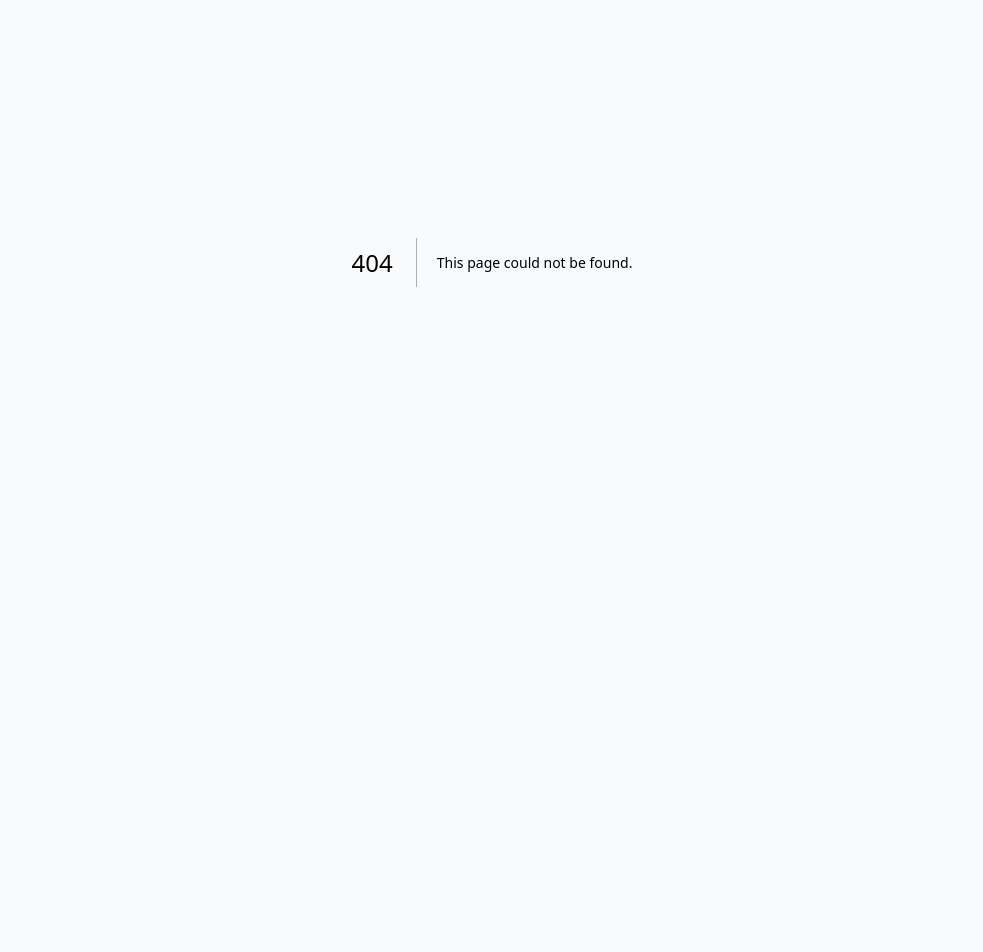
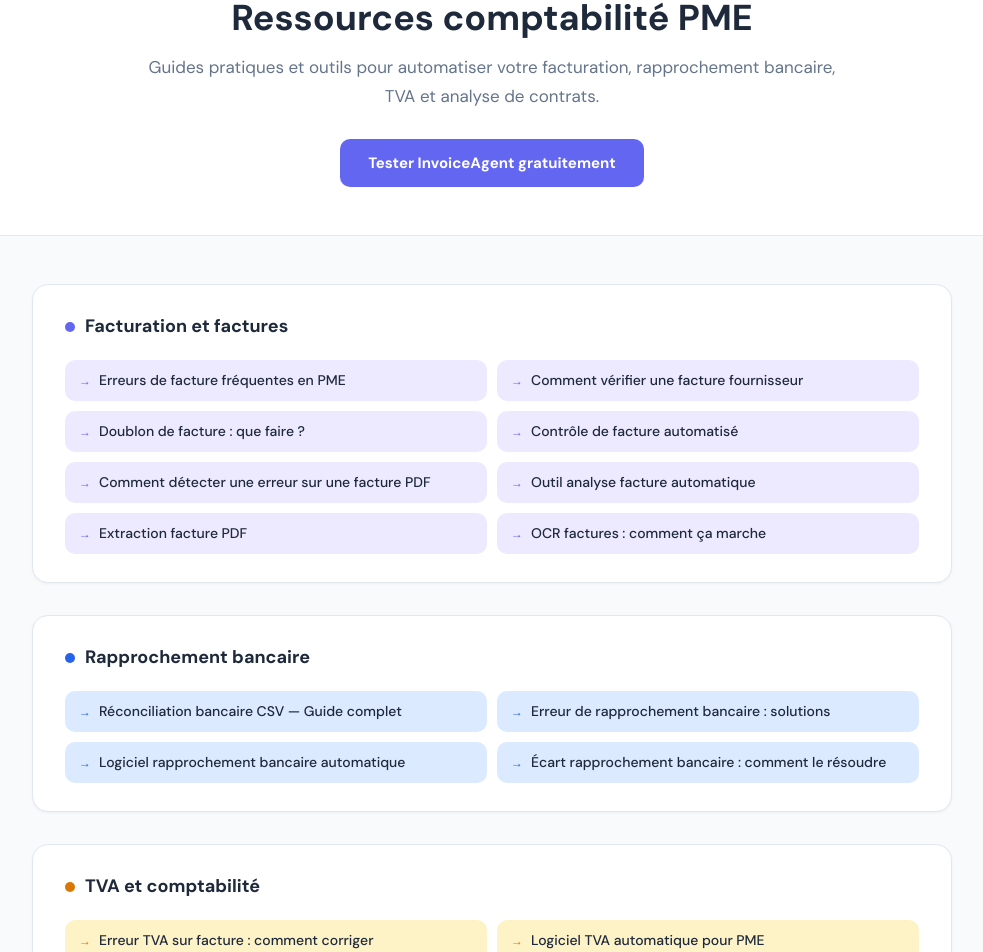
Before and after one commit to gentuar333-max/invoice-ai, a Next.js app: page /ressources in a window 1280 px wide. Before the commit this address had no page. Shown: the part 198-1150 px from the top of the page, without its empty margins (148-1131 px from the left). Before the commit the page ends 860 px from the top, so only its background shows below. Built offline with nearby package versions, Linux system fonts and the light colour scheme.

Commit message:
seo: add ressources hub page for internal linking

```diff
--- /dev/null
+++ b/app/(marketing)/ressources/page.tsx
@@ -0,0 +1,158 @@
+
+import { Metadata } from 'next'
+import SharedNav from '@/components/SharedNav'
+import SharedFooter from '@/components/SharedFooter'
+
+const BASE_URL = 'https://invoiceagent.fr'
+
+export const metadata: Metadata = {
+  title: 'Ressources comptabilité PME — Guides et outils gratuits | InvoiceAgent',
+  description: 'Guides pratiques, outils et ressources pour automatiser votre comptabilité PME : facturation, rapprochement bancaire, TVA, analyse de contrats.',
+  alternates: { canonical: `${BASE_URL}/ressources` },
+  robots: { index: true, follow: true },
+}
+
+const categories = [
+  {
+    title: 'Facturation et factures',
+    color: '#6366f1',
+    bg: '#ede9fe',
+    links: [
+      { label: 'Erreurs de facture fréquentes en PME', href: `${BASE_URL}/erreurs-facture-frequentes-pme` },
+      { label: 'Comment vérifier une facture fournisseur', href: `${BASE_URL}/comment-verifier-facture-fournisseur` },
+      { label: 'Doublon de facture : que faire ?', href: `${BASE_URL}/doublon-facture-que-faire` },
+      { label: 'Contrôle de facture automatisé', href: `${BASE_URL}/controle-facture-automatise` },
+      { label: 'Comment détecter une erreur sur une facture PDF', href: `${BASE_URL}/comment-detecter-erreur-facture-pdf` },
+      { label: 'Outil analyse facture automatique', href: `${BASE_URL}/outil-analyse-facture-automatique` },
+      { label: 'Extraction facture PDF', href: `${BASE_URL}/extraction-facture-pdf` },
+      { label: 'OCR factures : comment ça marche', href: `${BASE_URL}/blog/ocr-factures-comment-ca-marche` },
+    ],
+  },
+  {
+    title: 'Rapprochement bancaire',
+    color: '#2563eb',
+    bg: '#dbeafe',
+    links: [
+      { label: 'Réconciliation bancaire CSV — Guide complet', href: `${BASE_URL}/reconciliation-bancaire-csv` },
+      { label: 'Erreur de rapprochement bancaire : solutions', href: `${BASE_URL}/rapprochement-bancaire-erreur` },
+      { label: 'Logiciel rapprochement bancaire automatique', href: `${BASE_URL}/logiciel-rapprochement-bancaire-automatique` },
+      { label: 'Écart rapprochement bancaire : comment le résoudre', href: `${BASE_URL}/ecart-rapprochement-bancaire-solution` },
+    ],
+  },
+  {
+    title: 'TVA et comptabilité',
+    color: '#d97706',
+    bg: '#fef3c7',
+    links: [
+      { label: 'Erreur TVA sur facture : comment corriger', href: `${BASE_URL}/erreur-tva-facture-comment-corriger` },
+      { label: 'Logiciel TVA automatique pour PME', href: `${BASE_URL}/logiciel-tva-automatique-pme` },
+      { label: 'Calcul TVA : erreurs fréquentes en entreprise', href: `${BASE_URL}/calcul-tva-erreur-entreprise` },
+      { label: 'TVA pour freelances : guide 2026', href: `${BASE_URL}/blog/tva-freelances-guide-2026` },
+      { label: 'Export FEC comptable', href: `${BASE_URL}/export-fec-comptable` },
+      { label: 'Logiciel comptabilité PME', href: `${BASE_URL}/logiciel-comptabilite-pme` },
+    ],
+  },
+  {
+    title: 'Analyse de contrats',
+    color: '#7c3aed',
+    bg: '#ede9fe',
+    links: [
+      { label: 'Clauses abusives dans un contrat : exemples', href: `${BASE_URL}/clauses-abusives-contrat-exemple` },
+      { label: 'Comment analyser un contrat fournisseur', href: `${BASE_URL}/comment-analyser-contrat-fournisseur` },
+      { label: 'Risques d\'un contrat de prestation', href: `${BASE_URL}/risque-contrat-prestation-entreprise` },
+      { label: 'Frais cachés dans un contrat entreprise', href: `${BASE_URL}/frais-caches-contrat-entreprise` },
+      { label: 'Vérifier un contrat avant signature', href: `${BASE_URL}/verifier-contrat-avant-signature` },
+      { label: 'Analyse contrat prestation', href: `${BASE_URL}/analyse-contrat-prestation` },
+      { label: 'Détection clauses abusives', href: `${BASE_URL}/detection-clauses-abusives` },
+      { label: 'Analyse contrat IA', href: `${BASE_URL}/analyse-contrat-ia` },
+    ],
+  },
+  {
+    title: 'Logiciels par secteur',
+    color: '#059669',
+    bg: '#d1fae5',
+    links: [
+      { label: 'Facturation freelance', href: `${BASE_URL}/facturation-freelance` },
+      { label: 'Logiciel facturation coach', href: `${BASE_URL}/facturation-coach` },
+      { label: 'Logiciel facturation Reims', href: `${BASE_URL}/logiciel-facturation-reims` },
+      { label: 'Logiciel facturation menuisier', href: `${BASE_URL}/facturation-menuisier` },
+      { label: 'OCR factures PDF', href: `${BASE_URL}/ocr-factures-pdf` },
+      { label: 'Extraction données facture', href: `${BASE_URL}/extraction-donnees-facture` },
+      { label: 'Détection doublons factures', href: `${BASE_URL}/detection-doublons-factures` },
+      { label: 'Détection frais cachés', href: `${BASE_URL}/detection-frais-caches` },
+    ],
+  },
+]
+
+export default function RessourcesPage() {
+  return (
+    <>
+      <SharedNav />
+      <main style={{ backgroundColor: '#f8fafc', minHeight: '100vh' }}>
+
+        {/* HERO */}
+        <section style={{ backgroundColor: 'white', padding: '60px 20px 48px', textAlign: 'center', borderBottom: '1px solid #e2e8f0' }}>
+          <div style={{ maxWidth: '700px', margin: '0 auto' }}>
+            <h1 style={{ fontSize: '36px', fontWeight: 'bold', color: '#1e293b', marginBottom: '14px', lineHeight: 1.2 }}>
+              Ressources comptabilité PME
+            </h1>
+            <p style={{ fontSize: '17px', color: '#64748b', lineHeight: 1.7, marginBottom: '28px' }}>
+              Guides pratiques et outils pour automatiser votre facturation, rapprochement bancaire, TVA et analyse de contrats.
+            </p>
+            <a href={`${BASE_URL}/auth/login`} style={{ display: 'inline-block', backgroundColor: '#6366f1', color: 'white', padding: '13px 28px', borderRadius: '10px', fontWeight: 'bold', fontSize: '15px', textDecoration: 'none' }}>
+              Tester InvoiceAgent gratuitement
+            </a>
+          </div>
+        </section>
+
+        {/* CATEGORIES */}
+        <section style={{ maxWidth: '960px', margin: '0 auto', padding: '48px 20px 80px' }}>
+          <div style={{ display: 'flex', flexDirection: 'column', gap: '32px' }}>
+            {categories.map((cat) => (
+              <div key={cat.title} style={{ backgroundColor: 'white', borderRadius: '16px', padding: '28px 32px', border: '1px solid #e2e8f0', boxShadow: '0 1px 3px rgba(0,0,0,0.05)' }}>
+                <div style={{ display: 'flex', alignItems: 'center', gap: 10, marginBottom: 20 }}>
+                  <div style={{ width: 10, height: 10, borderRadius: '50%', backgroundColor: cat.color }} />
+                  <h2 style={{ fontSize: '18px', fontWeight: 700, color: '#1e293b', margin: 0 }}>{cat.title}</h2>
+                </div>
+                <div style={{ display: 'grid', gridTemplateColumns: 'repeat(auto-fill, minmax(280px, 1fr))', gap: '10px' }}>
+                  {cat.links.map((link) => (
+                    <a key={link.href} href={link.href}
+                      style={{ display: 'flex', alignItems: 'center', gap: 8, padding: '10px 14px', backgroundColor: cat.bg, borderRadius: '10px', textDecoration: 'none', fontSize: '14px', color: '#1e293b', fontWeight: 500, transition: 'opacity 0.15s' }}>
+                      <span style={{ color: cat.color, flexShrink: 0, fontSize: 12, fontWeight: 700 }}>→</span>
+                      {link.label}
+                    </a>
+                  ))}
+                </div>
+              </div>
+            ))}
+          </div>
+
+          {/* Blog */}
+          <div style={{ marginTop: 32, backgroundColor: 'white', borderRadius: '16px', padding: '28px 32px', border: '1px solid #e2e8f0' }}>
+            <div style={{ display: 'flex', alignItems: 'center', gap: 10, marginBottom: 20 }}>
+              <div style={{ width: 10, height: 10, borderRadius: '50%', backgroundColor: '#0891b2' }} />
+              <h2 style={{ fontSize: '18px', fontWeight: 700, color: '#1e293b', margin: 0 }}>Articles de blog</h2>
+            </div>
+            <div style={{ display: 'grid', gridTemplateColumns: 'repeat(auto-fill, minmax(280px, 1fr))', gap: '10px' }}>
+              {[
+                { label: 'Comment automatiser sa facturation en 2026', href: `${BASE_URL}/blog/automatiser-facturation-pme-2026` },
+                { label: 'FEC comptable : guide complet PME', href: `${BASE_URL}/blog/fec-comptable-guide-pme` },
+                { label: 'Réconciliation bancaire CSV — Guide 2026', href: `${BASE_URL}/blog/reconciliation-bancaire-csv-guide` },
+                { label: 'TVA pour freelances : guide 2026', href: `${BASE_URL}/blog/tva-freelances-guide-2026` },
+                { label: 'OCR factures : comment ça marche', href: `${BASE_URL}/blog/ocr-factures-comment-ca-marche` },
+              ].map((link) => (
+                <a key={link.href} href={link.href}
+                  style={{ display: 'flex', alignItems: 'center', gap: 8, padding: '10px 14px', backgroundColor: '#ecfeff', borderRadius: '10px', textDecoration: 'none', fontSize: '14px', color: '#1e293b', fontWeight: 500 }}>
+                  <span style={{ color: '#0891b2', flexShrink: 0, fontSize: 12, fontWeight: 700 }}>→</span>
+                  {link.label}
+                </a>
+              ))}
+            </div>
+          </div>
+        </section>
+
+      </main>
+      <SharedFooter />
+    </>
+  )
+}
```
